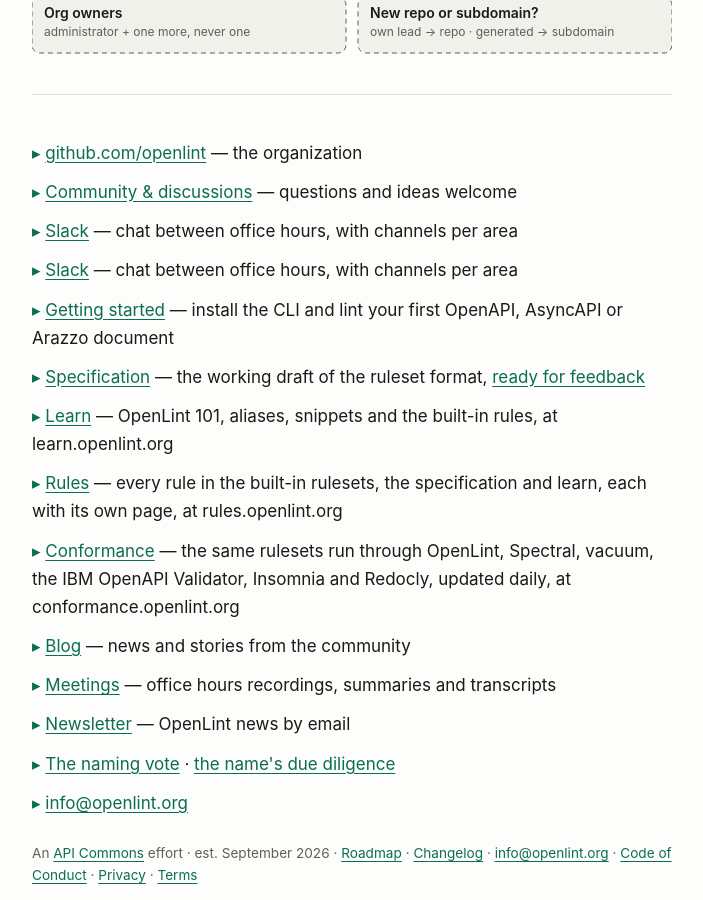
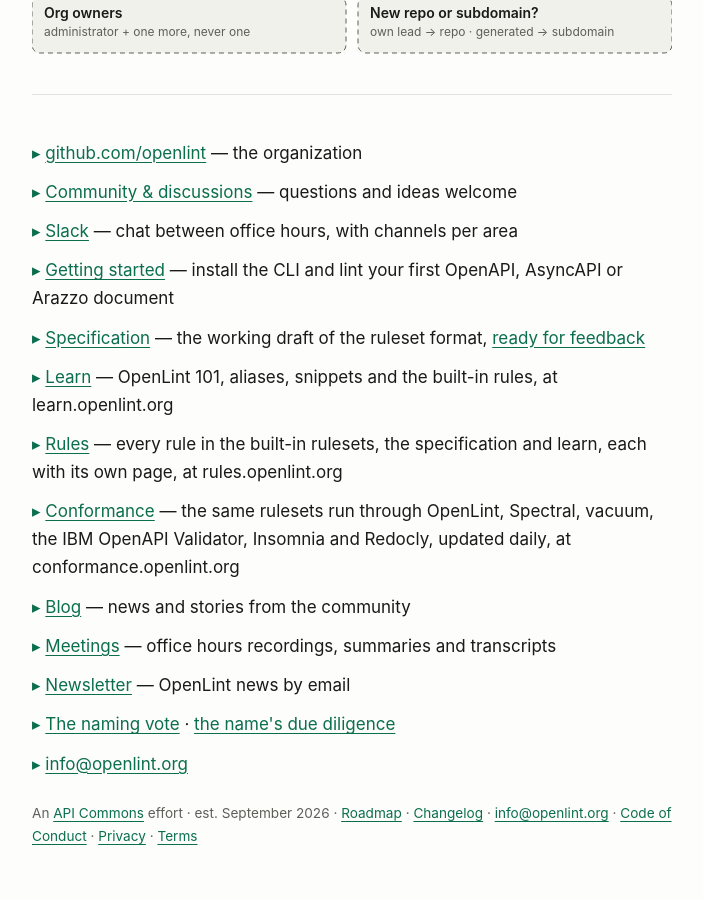
Before and after one commit to openlint/website, a Jekyll site: the page built from index.html, in a window 1280 px wide and 900 px high, scrolled down 1849 px. Shown: the whole window, without its empty margins (288-991 px from the left). Built offline with Jekyll 4.4.1, drawn with Linux system fonts in a browser that asks for light colours.

Commit message:
Remove the duplicated Slack link
Co-Authored-By: Claude Opus 5.5 <noreply@anthropic.com>

```diff
--- a/index.html
+++ b/index.html
@@ -182,7 +182,6 @@
     <li><a href="https://github.com/openlint">github.com/openlint</a> — the organization</li>
     <li><a href="https://github.com/orgs/openlint/discussions">Community &amp; discussions</a> — questions and ideas welcome</li>
     <li><a href="https://join.slack.com/t/openlintworkspace/shared_invite/zt-4hgoweggz-~h3UNfIyoy~pYUgQ_ivwow">Slack</a> — chat between office hours, with channels per area</li>
-    <li><a href="https://join.slack.com/t/openlintworkspace/shared_invite/zt-4hgoweggz-~h3UNfIyoy~pYUgQ_ivwow">Slack</a> — chat between office hours, with channels per area</li>
     <li><a href="https://docs.openlint.org/getting-started/">Getting started</a> — install the CLI and lint your first OpenAPI, AsyncAPI or Arazzo document</li>
     <li><a href="https://spec.openlint.org">Specification</a> — the working draft of the ruleset format, <a href="/blog/2026/10/22/draft-specification-ready-for-feedback/">ready for feedback</a></li>
     <li><a href="https://learn.openlint.org">Learn</a> — OpenLint 101, aliases, snippets and the built-in rules, at learn.openlint.org</li>
```
